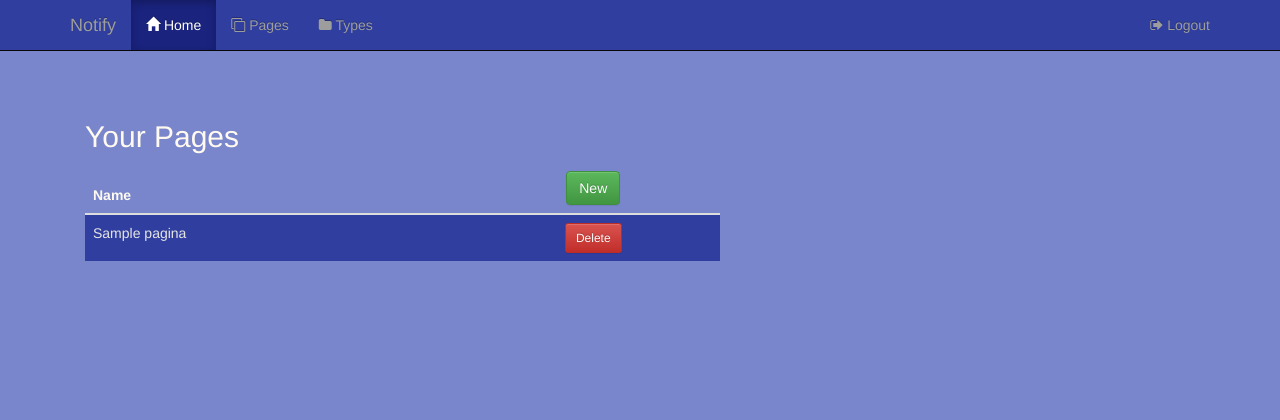
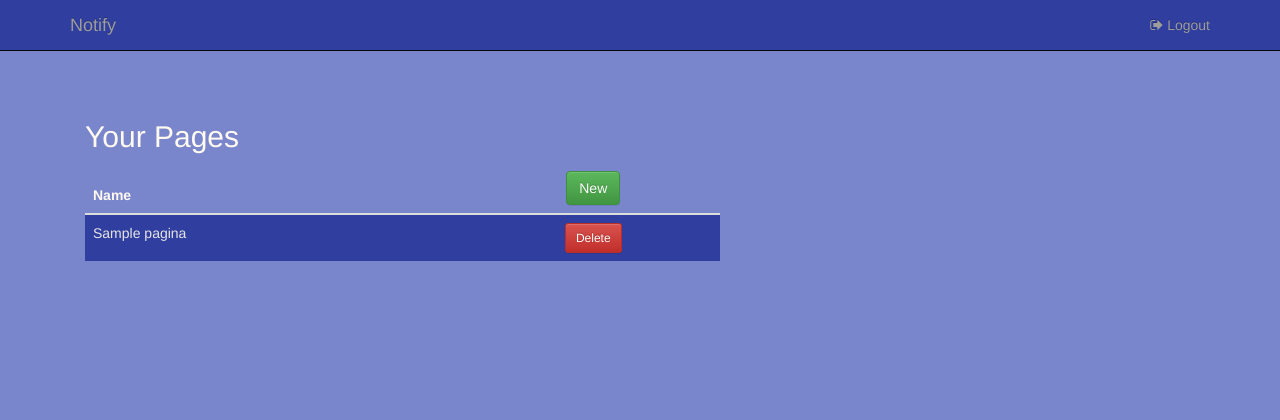
Before and after one commit to DiMesq/BD-PROJETO, a PHP site: page /index.php in a window 1280 px wide. Shown: the top 420 px of the page. Run offline with PHP 8.4, Linux system fonts and the light colour scheme; the visitor is signed in with stand-in values (Sample User, id 1); tables that the repository leaves empty hold one stand-in row (values such as "Sample post"); some libraries are stand-ins or nearby versions.

Commit message:
Removes the navbar items for the user space for simplicity.

```diff
--- a/notes_app/template/header.php
+++ b/notes_app/template/header.php
@@ -38,13 +38,6 @@
                 <a class="navbar-brand" href="index.php">Notify</a>
             </div>
             <div id="navbar" class="navbar-collapse collapse">
-                <ul class="nav navbar-nav">
-                    <?php if (!empty($_SESSION["id"])): ?>
-                        <li class="active"><a href="index.php"><span class="glyphicon glyphicon-home" aria-hidden="true"></span>   Home</a></li>
-                        <li><a href="#pages"><i class="fa fa-clone"></i> Pages</a></li>
-                        <li><a href="#types"><i class="fa fa-folder"></i> Types</a></li>
-                    <?php endif; ?>
-                </ul>
                 <ul class="nav navbar-nav navbar-right">
                     <?php if (empty($_SESSION["id"])): ?>
                         <li class="active"><a href="login.php"></i> Login</a></li>
```
